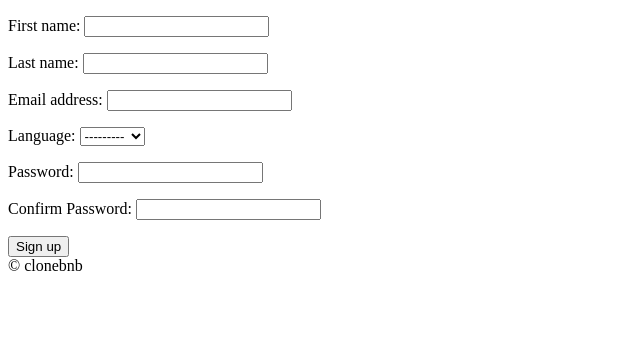
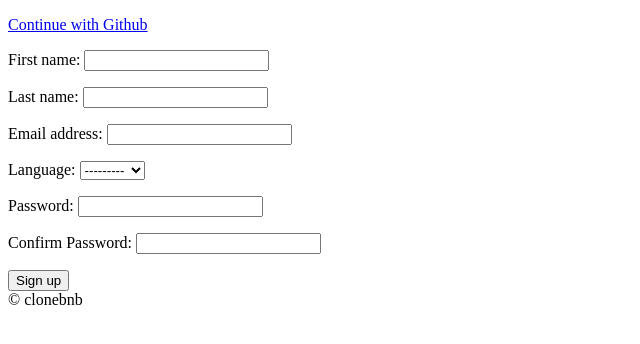
Before and after one commit to KimHS0915/python-django-clone-coding, a Django app: page /users/signup in a window 1280 px wide. Shown: the part 78-422 px from the top of the page, without its empty margins (0-640 px from the left). Run offline with Django 3.2, Linux system fonts and the light colour scheme.

Commit message:
Add github login

```diff
--- /dev/null
+++ b/templates/partials/social_login.html
@@ -0,0 +1,5 @@
+<div>
+    <a href="{% url 'users:github-login' %}">
+        Continue with Github
+    </a>
+</div>
--- a/templates/users/login.html
+++ b/templates/users/login.html
@@ -8,6 +8,7 @@
 {% endblock %}
 
 {% block content %}
+    {% include 'partials/social_login.html' %}
     <form method='POST' action="{% url 'users:login' %}">
         {% csrf_token %}
         {{ form.as_p }}
--- a/templates/users/signup.html
+++ b/templates/users/signup.html
@@ -8,6 +8,7 @@
 {% endblock %}
 
 {% block content %}
+    {% include 'partials/social_login.html' %}
     <form method='POST' action="{% url 'users:signup' %}">
         {% csrf_token %}
         {{ form.as_p }}
--- a/users/admin.py
+++ b/users/admin.py
@@ -19,6 +19,7 @@ class UserAdmin(UserAdmin):
                 'gender',
                 'language',
                 'superhost',
+                'login_method',
             ),
         }),
     )
@@ -39,4 +40,5 @@ class UserAdmin(UserAdmin):
         'is_superuser',
         'email_verified',
         'email_secret',
+        'login_method',
     )
--- a/users/models.py
+++ b/users/models.py
@@ -32,6 +32,14 @@ class User(AbstractUser):
         (CURRENCY_KRW, 'KRW'),
     )
 
+    LOGIN_EMAIL = 'email'
+    LOGIN_GITHUB = 'github'
+
+    LOGIN_CHOICES = (
+        (LOGIN_EMAIL, 'Email'),
+        (LOGIN_GITHUB, 'Github'),
+    )
+
     avatar = models.ImageField(upload_to='avatars', blank=True)
     gender = models.CharField(
         choices=GENDER_CHOICES, max_length=10, blank=True)
@@ -44,6 +52,8 @@ class User(AbstractUser):
     superhost = models.BooleanField(default=False)
     email_verified = models.BooleanField(default=False)
     email_secret = models.CharField(max_length=20, default="", blank=True)
+    login_method = models.CharField(
+        max_length=50, choices=LOGIN_CHOICES, default=LOGIN_EMAIL)
 
     def verify_email(self):
         if self.email_verified is False:
--- a/users/urls.py
+++ b/users/urls.py
@@ -6,6 +6,8 @@ app_name = 'users'
 
 urlpatterns = [
     path('login', views.LoginView.as_view(), name='login'),
+    path('login/github', views.github_login, name='github-login'),
+    path('login/github/callback', views.github_callback, name='github-callback'),
     path('logout', views.log_out, name='logout'),
     path('signup', views.SignUpView.as_view(), name='signup'),
     path('verify/<str:key>', views.complete_verification,
--- a/users/views.py
+++ b/users/views.py
@@ -1,3 +1,5 @@
+import os
+import requests
 from django.views.generic import FormView
 from django.shortcuts import redirect
 from django.urls import reverse, reverse_lazy
@@ -51,3 +53,20 @@ def complete_verification(request, key):
     except models.User.DoesNotExist:
         pass
     return redirect(reverse('common:home'))
+
+
+def github_login(request):
+    client_id = os.environ.get('GITHUB_ID')
+    redirect_uri = 'http://127.0.0.1:8000/users/login/github/callback'
+    return redirect(f'https://github.com/login/oauth/authorize?client_id={client_id}&redirect_uri={redirect_uri}&scope=read:user')
+
+
+def github_callback(request):
+    client_id = os.environ.get('GITHUB_ID')
+    client_secret = os.environ.get('GITHUB_SECRET')
+    code = request.GET.get('code', None)
+    if code is not None:
+        request = requests.post(
+            f'https://github.com/login/oauth/access_token?client_id={client_id}&client_secret={client_secret}&code={code}',
+            headers={'Accept': 'application/json'})
+    return redirect(reverse('common:home'))
```
Also changed, not shown: users/migrations/0002_user_login_method.py (added).
